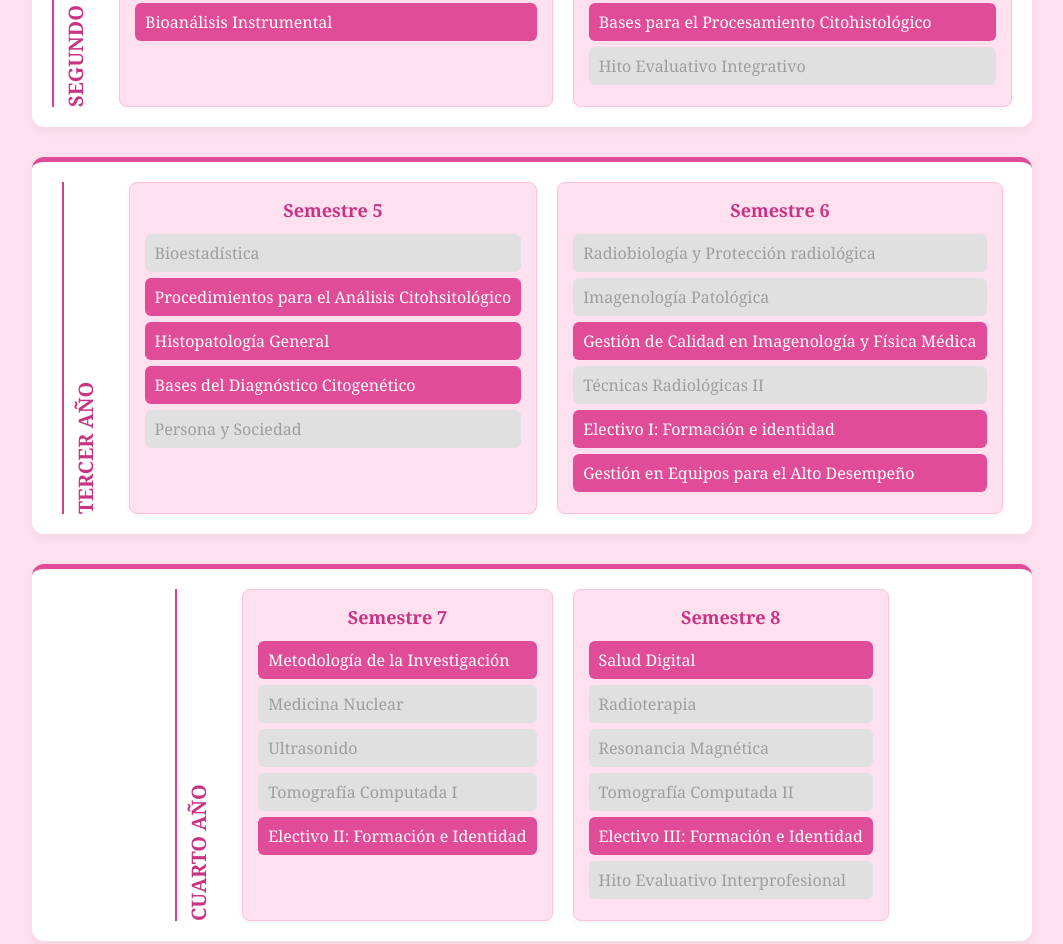
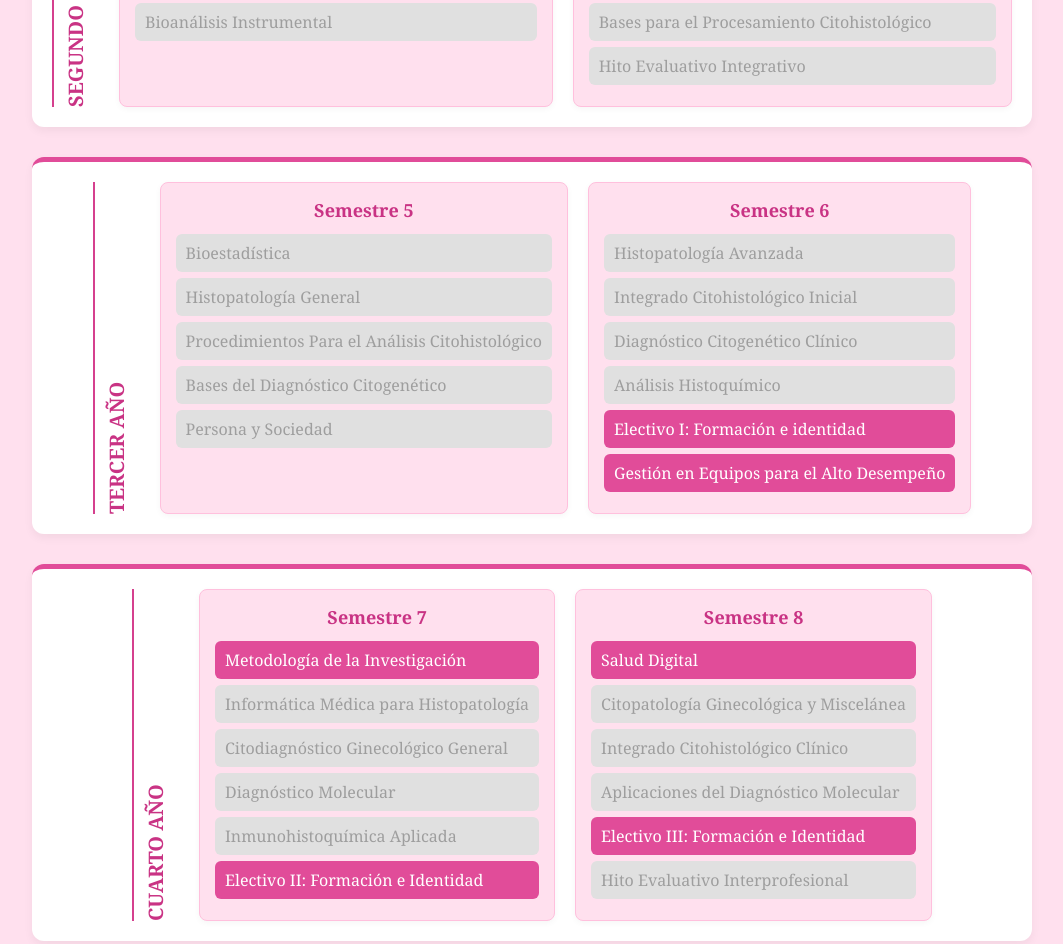
Before and after one commit to Cetem2025/MALLA-NUEVA-MORFOFISIOPATOLOGIA-Y-CITODIAGNOSTICO, a plain HTML site: page index.html in a window 1280 px wide. Shown: the part 800-1744 px from the top of the page, without its empty margins (108-1171 px from the left). Drawn offline with Linux system fonts and the light colour scheme.

Commit message:
Update index.html

```diff
--- a/index.html
+++ b/index.html
@@ -153,16 +153,16 @@ h1 {
   <script>
     const malla = document.getElementById("malla");
 
-    const Semestre = {
+     const Semestre = {
       "Semestre 1": ["Química General y Orgánica", "Biología Celular", "Matemática Básica", "Introducción a la Tecnología Médica", "Integrado de Habilidades Cientificas Para la Tecnología Médica", "Antropología"],
       "Semestre 2": ["Bioquímica General", "Morfología Básica", "Tecnología Médica en el Equipo de Salud", "Bioseguridad y Procedimientos de Apoyo Diagnóstico", "Psicología de Atención al Paciente", "Ética"],
       "Semestre 3": ["Integrado Fisiología - fisiopatología - Farmacología I", "Salud Poblacional", "Infectologia Básica", "Bases Físicas de la Microscopía", "Bioanálisis Instrumental"],
       "Semestre 4": ["Integrado Fisiología - fisiopatología - Farmacología II", "Bioética", "Epidemiología", "Histoembriología Clínica", "Bases para el Procesamiento Citohistológico", "Hito Evaluativo Integrativo"],
-      "Semestre 5": ["Bioestadística", "Procedimientos para el Análisis Citohsitológico", "Histopatología General", "Bases del Diagnóstico Citogenético", "Persona y Sociedad"],
-      "Semestre 6": ["Radiobiología y Protección radiológica", "Imagenología Patológica", "Gestión de Calidad en Imagenología y Física Médica", "Técnicas Radiológicas II", "Electivo I: Formación e identidad", "Gestión en Equipos para el Alto Desempeño"],
-      "Semestre 7": ["Metodología de la Investigación", "Medicina Nuclear", "Ultrasonido", "Tomografía Computada I", "Electivo II: Formación e Identidad"],
-      "Semestre 8": ["Salud Digital", "Radioterapia", "Resonancia Magnética", "Tomografía Computada II", "Electivo III: Formación e Identidad", "Hito Evaluativo Interprofesional"],
-      "Semestre 9": ["Análisis Clínico Integrado", "Taller de Investigación Aplicado en Tecnología Médica en Imagenología y Física Médica", "Sistemas de Acreditación en Imagenología y Física Médica", "Electivo I", "Electivo II", "Gestión de Carrera y desarrollo Profesional"],
+      "Semestre 5": ["Bioestadística", "Histopatología General", "Procedimientos Para el Análisis Citohistológico", "Bases del Diagnóstico Citogenético", "Persona y Sociedad"],
+      "Semestre 6": ["Histopatología Avanzada", "Integrado Citohistológico Inicial", "Diagnóstico Citogenético Clínico", "Análisis Histoquímico", "Electivo I: Formación e identidad", "Gestión en Equipos para el Alto Desempeño"],
+      "Semestre 7": ["Metodología de la Investigación", "Informática Médica para Histopatología", "Citodiagnóstico Ginecológico General", "Diagnóstico Molecular", "Inmunohistoquímica Aplicada", "Electivo II: Formación e Identidad"],
+      "Semestre 8": ["Salud Digital", "Citopatología Ginecológica y Miscelánea", "Integrado Citohistológico Clínico", "Aplicaciones del Diagnóstico Molecular", "Electivo III: Formación e Identidad", "Hito Evaluativo Interprofesional"],
+      "Semestre 9": ["Taller de Investigación Aplicado en Tecnología Médica en Morfofisiopatología y Citodiagnóstico", "Sistemas de Acreditación en Anatomía Patológica", "Electivo I", "Electivo II", "Gestión de Carrera y desarrollo Profesional"],
       "Semestre 10": ["Internado"]
     };
 
@@ -187,43 +187,49 @@ h1 {
       "Ética": ["Antropología"],
       "Tecnología Médica en el Equipo de Salud": ["Introducción a la Tecnología Médica"],
 
-      "Integrado Fisiología - fisiopatología - Farmacología I": ["Bioquímica General"],
-      "Infectologia Básica": ["Morfología Básica"],
-      "Fundamentos de Física Médica": ["Matemática Básica"],
-      "Matemática integrada a la imagenología Médica": ["Matemática Básica"],
+      "Integrado Fisiología - fisiopatología - Farmacología I": ["Química General y Orgánica", "Biología Celular", "Matemática Básica", "Introducción a la Tecnología Médica", "Integrado de Habilidades Cientificas Para la Tecnología Médica", "Antropología", "Bioquímica General", "Morfología Básica", "Tecnología Médica en el Equipo de Salud", "Bioseguridad y Procedimientos de Apoyo Diagnóstico", "Psicología de Atención al Paciente", "Ética"],
+      "Infectologia Básica": ["Química General y Orgánica", "Biología Celular", "Matemática Básica", "Introducción a la Tecnología Médica", "Integrado de Habilidades Cientificas Para la Tecnología Médica", "Antropología", "Bioquímica General", "Morfología Básica", "Tecnología Médica en el Equipo de Salud", "Bioseguridad y Procedimientos de Apoyo Diagnóstico", "Psicología de Atención al Paciente", "Ética"],
+      "Bases Físicas de la Microscopía": ["Química General y Orgánica", "Biología Celular", "Matemática Básica", "Introducción a la Tecnología Médica", "Integrado de Habilidades Cientificas Para la Tecnología Médica", "Antropología", "Bioquímica General", "Morfología Básica", "Tecnología Médica en el Equipo de Salud", "Bioseguridad y Procedimientos de Apoyo Diagnóstico", "Psicología de Atención al Paciente", "Ética"],
+      "Bioanálisis Instrumental": ["Química General y Orgánica", "Biología Celular", "Matemática Básica", "Introducción a la Tecnología Médica", "Integrado de Habilidades Cientificas Para la Tecnología Médica", "Antropología", "Bioquímica General", "Morfología Básica", "Tecnología Médica en el Equipo de Salud", "Bioseguridad y Procedimientos de Apoyo Diagnóstico", "Psicología de Atención al Paciente", "Ética"],
+      "Salud Poblacional": ["Química General y Orgánica", "Biología Celular", "Matemática Básica", "Introducción a la Tecnología Médica", "Integrado de Habilidades Cientificas Para la Tecnología Médica", "Antropología", "Bioquímica General", "Morfología Básica", "Tecnología Médica en el Equipo de Salud", "Bioseguridad y Procedimientos de Apoyo Diagnóstico", "Psicología de Atención al Paciente", "Ética"],
 
       "Integrado Fisiología - fisiopatología - Farmacología II": ["Integrado Fisiología - fisiopatología - Farmacología I"],
       "Epidemiología": ["Salud Poblacional"],
-      "Física Medica I": ["Fundamentos de Física Médica"],
-      "Anatomía Imagenológica": ["Morfología Básica"],
+      "Histoembriología Clínica": ["Morfología Básica"],
+      "Bases para el Procesamiento Citohistológico": ["Bases Físicas de la Microscopía"],
+      "Bioética": ["Química General y Orgánica", "Biología Celular", "Matemática Básica", "Introducción a la Tecnología Médica", "Integrado de Habilidades Cientificas Para la Tecnología Médica", "Antropología", "Bioquímica General", "Morfología Básica", "Tecnología Médica en el Equipo de Salud", "Bioseguridad y Procedimientos de Apoyo Diagnóstico", "Psicología de Atención al Paciente", "Ética"],
+      "Hito Evaluativo Integrativo": ["Integrado Fisiología - fisiopatología - Farmacología I", "Salud Poblacional", "Infectologia Básica", "Bases Físicas de la Microscopía", "Bioanálisis Instrumental", "Integrado Fisiología - fisiopatología - Farmacología II", "Bioética", "Epidemiología", "Histoembriología Clínica", "Bases para el Procesamiento Citohistológico"],
+
 
       "Persona y Sociedad": ["Ética"],
-      "Informática medica Aplicada a la imagenología y Física medica": ["Matemática integrada a la imagenología Médica"],
+      "Procedimientos Para el Análisis Citohistológico": ["Bases para el Procesamiento Citohistológico"],
       "Bioestadística": ["Matemática Básica"],
-      "Física Medica II": ["Física Medica I"],
-      "Técnicas Radiológicas I": ["Anatomía Imagenológica", "Física Medica I"],
-      "Anatomía Imagenológica integrada": ["Anatomía Imagenológica"],
-      "Hito Evaluativo Integrativo": ["Bioquímica General", "Morfología Básica", "Tecnología Médica en el Equipo de Salud", "Bioseguridad y Procedimientos de Apoyo Diagnóstico", "Psicología de Atención al Paciente", "Ética", "Integrado Fisiología - fisiopatología - Farmacología I", "Salud Poblacional", "Infectologia Básica", "Fundamentos de Física Médica", "Matemática integrada a la imagenología Médica"],
+      "Histopatología General": ["Histoembriología Clínica"],
+      "Bases del Diagnóstico Citogenético": ["Bases para el Procesamiento Citohistológico"],
 
-      "Radiobiología y Protección radiológica": ["Física Medica II"],
-      "Técnicas Radiológicas II": ["Física Medica II", "Técnicas Radiológicas I"],
-      "Imagenología Patológica": ["Anatomía Imagenológica integrada"],
+      "Análisis Histoquímico": ["Procedimientos Para el Análisis Citohistológico"],
+      "Histopatología Avanzada": ["Histopatología General"],
+      "Diagnóstico Citogenético Clínico": ["Bases del Diagnóstico Citogenético"],
+      "Integrado Citohistológico Inicial": ["Procedimientos Para el Análisis Citohistológico", "Bases del Diagnóstico Citogenético"],
 
-      "Medicina Nuclear": ["Radiobiología y Protección radiológica", "Técnicas Radiológicas II"],
-      "Ultrasonido": ["Imagenología Patológica"],
-      "Tomografía Computada I": ["Técnicas Radiológicas II", "Imagenología Patológica"],
+      "Inmunohistoquímica Aplicada": ["Análisis Histoquímico"],
+      "Citodiagnóstico Ginecológico General": ["Histopatología Avanzada"],
+      "Diagnóstico Molecular": ["Diagnóstico Citogenético Clínico"],
+      "Informática Médica para Histopatología": ["Integrado Citohistológico Inicial"],
 
-      "Tomografía Computada II": ["Radiodiagnóstico II", "Patología radiológica"],
-      "Radioterapia": ["Tomografía computada"],
-      "Resonancia Magnética": ["Radiodiagnóstico II", "Patología radiológica"],
-      "Hito Evaluativo Interprofesional": ["Radiobiología y Protección radiológica", "Imagenología Patológica", "Gestión de Calidad en Imagenología y Física Médica", "Técnicas Radiológicas II", "Electivo I: Formación e identidad", "Gestión en Equipos para el Alto Desempeño", "Metodología de la Investigación", "Medicina Nuclear", "Ultrasonido", "Tomografía Computada I", "Electivo II: Formación e Identidad"],
+      "Citopatología Ginecológica y Miscelánea": ["Citodiagnóstico Ginecológico General"],
+      "Aplicaciones del Diagnóstico Molecular": ["Diagnóstico Molecular"],
+      "Integrado Citohistológico Clínico": ["Inmunohistoquímica Aplicada", "Citodiagnóstico Ginecológico General"],
+      "Hito Evaluativo Interprofesional": ["Metodología de la Investigación", "Informática Médica para Histopatología", "Citodiagnóstico Ginecológico General", "Diagnóstico Molecular", "Inmunohistoquímica Aplicada", "Electivo II: Formación e Identidad", "Salud Digital", "Citopatología Ginecológica y Miscelánea", "Integrado Citohistológico Clínico", "Aplicaciones del Diagnóstico Molecular", "Electivo III: Formación e Identidad"],
 
-      "Análisis Clínico Integrado": ["Tomografía Computada II", "Resonancia Magnética"],
-      "Taller de Investigación Aplicado en Tecnología Médica en Imagenología y Física Médica": ["Metodología de la Investigación", "Medicina Nuclear", "Ultrasonido", "Tomografía Computada I", "Electivo II: Formación e Identidad", "Salud Digital", "Radioterapia", "Resonancia Magnética", "Tomografía Computada II", "Electivo III: Formación e Identidad", "Hito Evaluativo Interprofesional"],
+      "Taller de Investigación Aplicado en Tecnología Médica en Morfofisiopatología y Citodiagnóstico": ["Metodología de la Investigación", "Informática Médica para Histopatología", "Citodiagnóstico Ginecológico General", "Diagnóstico Molecular", "Inmunohistoquímica Aplicada", "Electivo II: Formación e Identidad", "Salud Digital", "Citopatología Ginecológica y Miscelánea", "Integrado Citohistológico Clínico", "Aplicaciones del Diagnóstico Molecular", "Electivo III: Formación e Identidad", "Hito Evaluativo Interprofesional"],
+      "Sistemas de Acreditación en Anatomía Patológica": ["Integrado Citohistológico Clínico"],
+      "Electivo I": ["Hito Evaluativo Interprofesional"],
+      "Electivo II": ["Hito Evaluativo Interprofesional"],
+      "Gestión de Carrera y desarrollo Profesional": ["Hito Evaluativo Interprofesional"],
 
-      "Internado": ["Metodología de la Investigación", "Medicina Nuclear", "Ultrasonido", "Tomografía Computada I", "Electivo II: Formación e Identidad", "Salud Digital", "Radioterapia", "Resonancia Magnética", "Tomografía Computada II", "Electivo III: Formación e Identidad", "Hito Evaluativo Interprofesional"],
+      "Internado": ["Metodología de la Investigación", "Informática Médica para Histopatología", "Citodiagnóstico Ginecológico General", "Diagnóstico Molecular", "Inmunohistoquímica Aplicada", "Electivo II: Formación e Identidad", "Salud Digital", "Citopatología Ginecológica y Miscelánea", "Integrado Citohistológico Clínico", "Aplicaciones del Diagnóstico Molecular", "Electivo III: Formación e Identidad", "Hito Evaluativo Interprofesional"],
     };
-
 
   const estadoCursos = JSON.parse(localStorage.getItem("estadoCursos") || "{}");
 
```
